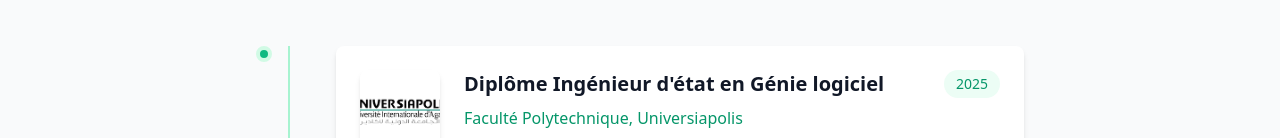
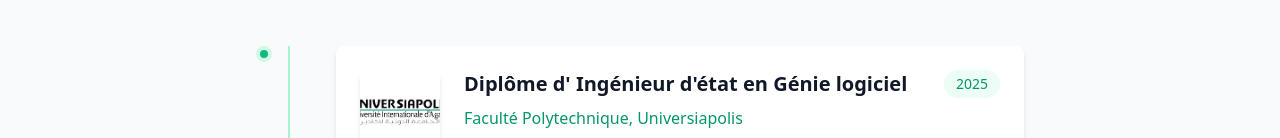
Before and after one commit to hichamBen87/portfolio, a React (Vite) app: page / in a window 1280 px wide. Shown: the part 810-948 px from the top of the page. Built offline with nearby package versions, Linux system fonts and the light colour scheme.

Commit message:
Updated education.ts

```diff
--- a/src/data/education.ts
+++ b/src/data/education.ts
@@ -1,7 +1,7 @@
 export const education = [
   {
     id: 1,
-    diplome: "Diplôme Ingénieur d'état en Génie logiciel",
+    diplome: "Diplôme d' Ingénieur d'état en Génie logiciel",
     ecole: "Faculté Polytechnique, Universiapolis",
     annee: "2025",
     lieu: "Agadir, Maroc",
```
